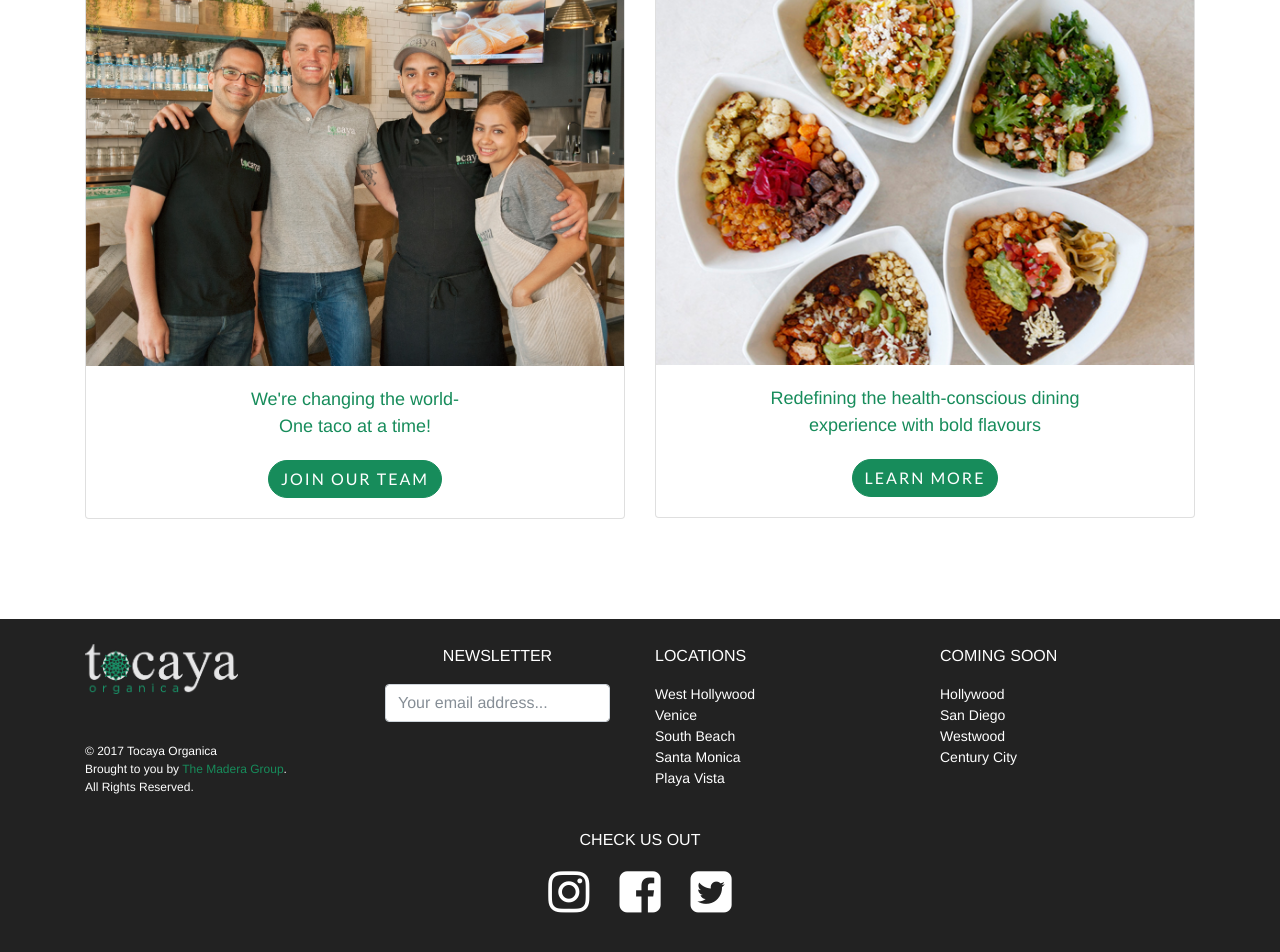
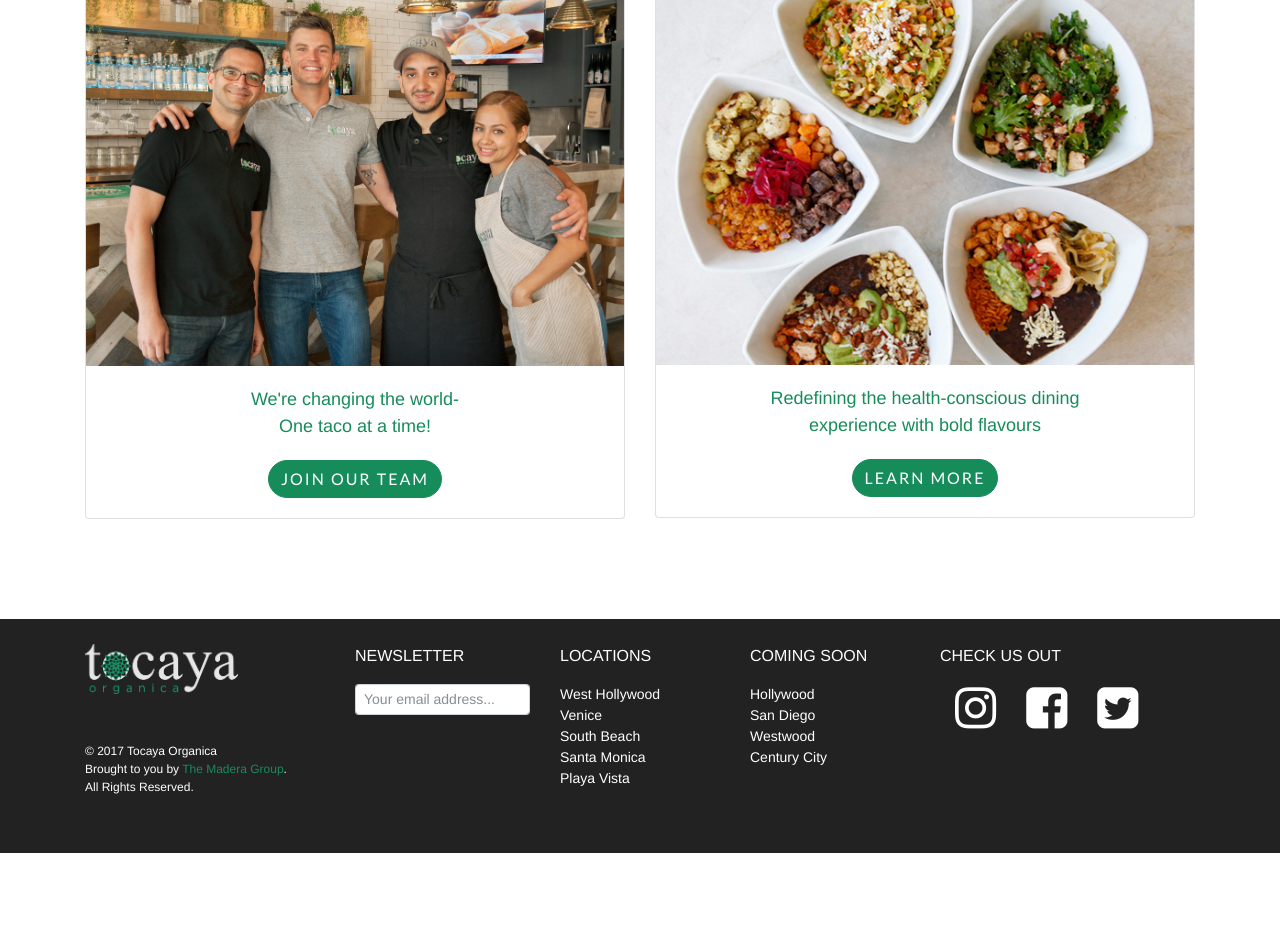
Before and after one commit to tocayaorganica/tocayaorganica.github.io, a Jekyll site: the page built from index.md, in a window 1280 px wide and 1400 px high, scrolled down 492 px. Shown: the part 427-1379 px from the top of the window. Built offline with Jekyll 4.4.1, drawn with Linux system fonts in a browser that asks for light colours; some web fonts are replaced; after the commit the page ends 1772 px from its top, so only the background shows below that.

Commit message:
finish footer

```diff
--- a/_includes/default/footer.html
+++ b/_includes/default/footer/footer.html
@@ -3,26 +3,31 @@
 		<div class="row">
 
 			<!--logo and trademark-->
-			<div class="footer__col footer__col__logo col-12 col-md-3">
+			<div class="footer__col footer__col--xs-text-center col-12 col-md-3">
 				<!--logo-->
 				<img class="footer__logo" src="{{ site.footer-logo }}">
 
 				<!--trademark desktop-->
 				<div class="d-none d-md-block mt-md-5 text-left">
-					{% include default/footer-trademark.html %}
+					{% include default/footer/trademark.html %}
 				</div>
 			</div>
 
 			<!--newsletter-->
-			<div class="footer__col col-12 col-md-3">
+			<div class="footer__col footer__col--xs-text-center col-12 col-md-2 pl-md-0 text-left">
 
 				<ul>
 					<li class="footer__list__title">Newsletter</li>
 					<li class="footer__list__item">
-						<div class="col-11 col-md-12 mx-auto">
-							<form>
-								<input class="form-control" placeholder="Your email address...">
-							</form>
+
+						<!--large screen-->
+						<div class="d-none d-md-block">
+							{% include default/footer/newsletter-input.html %}
+						</div>
+
+						<!--small screen-->
+						<div class="d-block d-md-none col-11 mx-auto">
+							{% include default/footer/newsletter-input.html %}
 						</div>
 					</li>
 				</ul>
@@ -30,7 +35,7 @@
 			</div>
 
 			<!--open locations-->
-			<div class="footer__col col-6 col-md-3 text-left">
+			<div class="footer__col col-6 col-md-2 text-left">
 				<ul>
 					<li class="footer__list__title">
 						<a href="/locations/">Locations</a>
@@ -46,7 +51,7 @@
 			</div>
 
 			<!--coming soon locations-->
-			<div class="footer__col col-6 col-md-3 text-left">
+			<div class="footer__col col-6 col-md-2 text-left">
 				<ul>
 					<li class="footer__list__title">
 						<a href="/locations/">Coming Soon</a>
@@ -62,7 +67,7 @@
 			</div>
 
 			<!--social media-->
-			<div class="footer__col col-12 col-sm-6 col-md-4 mx-auto">
+			<div class="footer__col footer__col--xs-text-center col-12 col-sm-6 col-md-3 mx-auto">
 				<ul>
 					<li class="footer__list__title d-none d-md-block">Check Us Out</li>
 					<li class="footer__list__item">
@@ -94,8 +99,8 @@
 			</div>
 
 			<!--trademark mobile-->
-			<div class="footer__col col-12 d-block d-md-none">
-				{% include default/footer-trademark.html %}
+			<div class="footer__col footer__col--xs-text-center col-12 d-block d-md-none">
+				{% include default/footer/trademark.html %}
 			</div>
 
 		</div>
--- /dev/null
+++ b/_includes/default/footer/newsletter-input.html
@@ -0,0 +1,3 @@
+<form>
+	<input class="form-control form-control-sm" placeholder="Your email address...">
+</form>
--- a/_layouts/default.html
+++ b/_layouts/default.html
@@ -10,7 +10,7 @@
 
 	{{ content }}
 
-	{% include default/footer.html %}
+	{% include default/footer/footer.html %}
 	{% include default/javascript.html %}
 
 </body>
--- a/_sass/_footer.scss
+++ b/_sass/_footer.scss
@@ -10,6 +10,7 @@ footer {
   text-align: center;
 
   .footer__col {
+    text-align: left;
     margin-bottom: 2rem;
   }
 
@@ -54,9 +55,9 @@ footer {
     }
   }
 
-  .footer__col__logo {
-    @media (min-width: $screen-md) {
-      text-align: left!important;
+  .footer__col--xs-text-center {
+    @media (max-width: $screen-md) {
+      text-align: center!important;
     }
 
     img.footer__logo {
```
Also changed, not shown: _includes/default/footer/trademark.html (renamed from _includes/default/footer-trademark.html).
